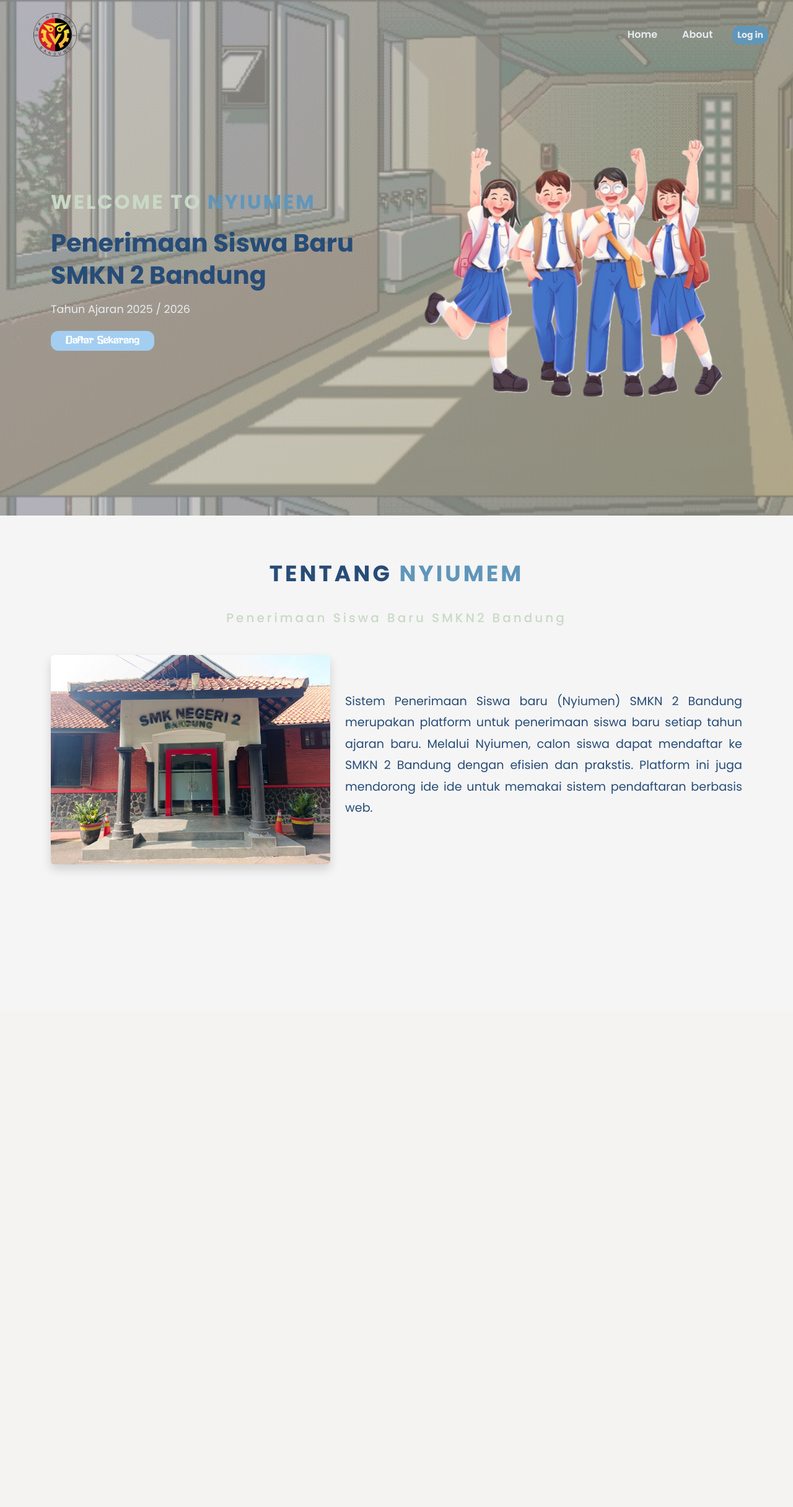
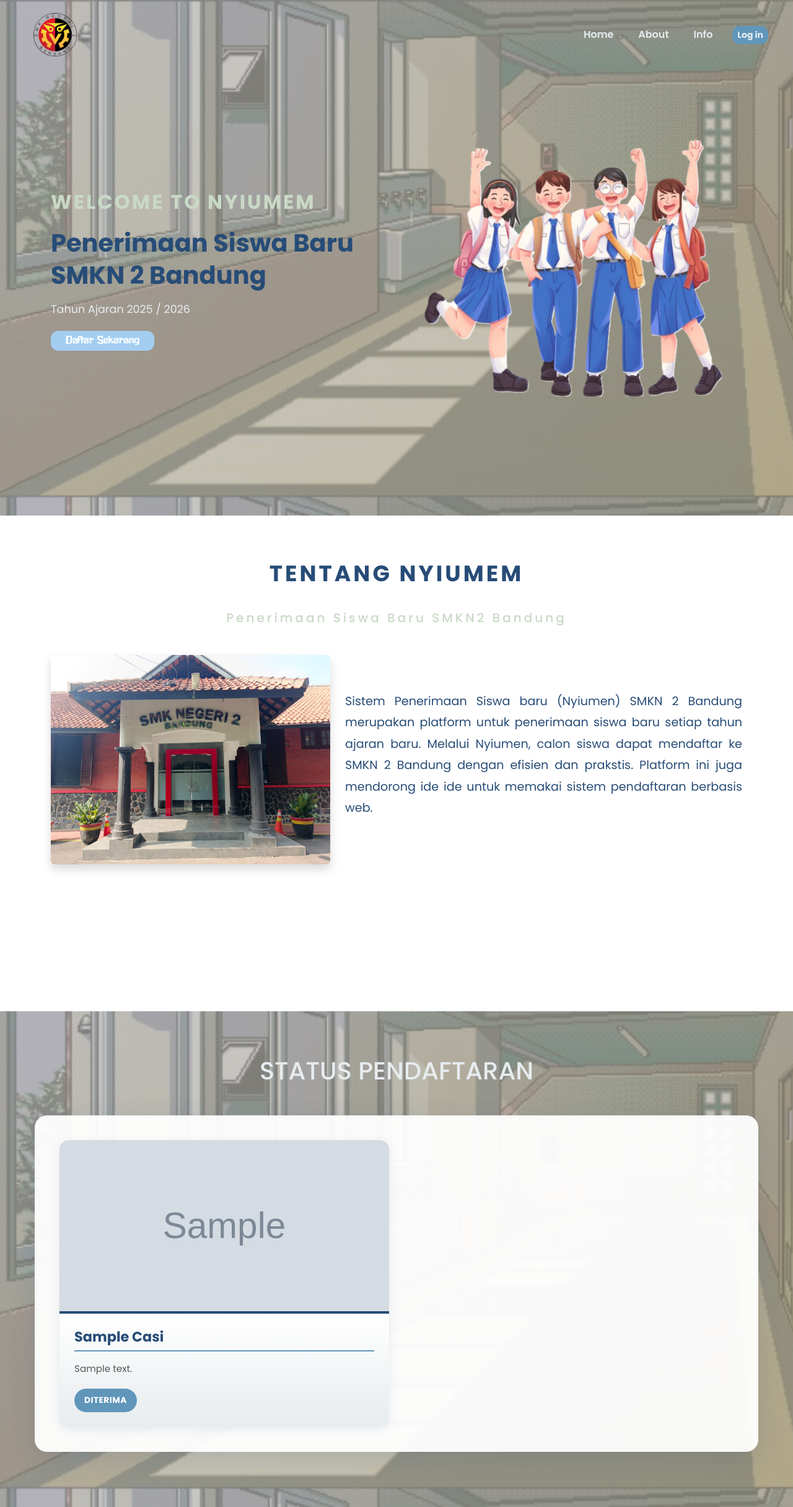
Before and after one commit to Esqi-Meazza/Nyiumem---Penerimaan-Siswa-Baru-SMK, a PHP site: page / in a window 1280 px wide. Shown: the whole page at 62% size. Before the commit the page ends 1406 px from the top, so only its background shows below. Run offline with PHP 8.4, Linux system fonts and the light colour scheme; tables that the repository leaves empty or names only in its code hold one stand-in row (values such as "Sample post"); grey boxes marked "Sample" are stand-in pictures.

Commit message:
third commit

```diff
--- a/index.php
+++ b/index.php
@@ -1,3 +1,8 @@
+<?php
+session_start();
+include 'service/koneksi.php';
+?>
+
 <!DOCTYPE html>
 <html lang="id">
 <head>
@@ -8,7 +13,6 @@
   <link rel="stylesheet" href="style.css" />
   <title>Penerimaan Siswa Baru</title>
 </head>
-
 <body class="bg-light">
   <!-- Navbar -->
   <nav class="navbar fixed-top navbar-expand-lg bg-gradient-custom py-3 animate__animated animate__fadeInDown">
@@ -23,6 +27,9 @@
           </li>
           <li class="nav-item">
             <a class="nav-link fw-semibold" href="#about">About</a>
+          </li>
+          <li class="nav-item">
+            <a class="nav-link fw-semibold" href="#info">Info</a>
           </li>
 
           <!-- Nav Login -->
@@ -77,6 +84,46 @@
        </div>
       </div>
     </div>
+
+  <!-- Info -->
+   <div class="info py-5">
+  <div id="info" class="container info-content py-4">
+    <h1 class="text-center judul-info mb-5 text-purple">STATUS <span>PENDAFTARAN</span></h1>
+    <div class="card">
+      <div class="card-body">
+
+        <div class="row row-cols-1 row-cols-md-2 g-4">
+
+       <?php
+$sql = "SELECT * FROM casis";
+$hasil = $koneksi->query($sql);
+?>
+
+<?php while($row = $hasil->fetch_assoc()) {
+    $fotoFix = str_replace("../", "", $row['foto']);
+?>
+
+  <div class="col">
+    <div class="card">
+      <img src="<?php echo $fotoFix; ?>" class="card-img-top">
+
+      <div class="card-body">
+        <h5 class="card-title"><?php echo $row['nama']; ?></h5>
+        <p class="card-text"><?php echo $row['alamat']; ?></p>
+        <p class="card-text"><?php echo $row['status']; ?></p>
+      </div>
+    </div>
+  </div>
+
+<?php } ?>
+
+</div>
+
+
+      </div>
+    </div>
+  </div>
+</div>
   <script src="https://cdn.jsdelivr.net/npm/bootstrap@5.3.0/dist/js/bootstrap.bundle.min.js"></script>
 </body>
 </html>
--- a/style.css
+++ b/style.css
@@ -1,4 +1,4 @@
-@import url('https://fonts.googleapis.com/css2?family=Anonymous+Pro:ital,wght@0,400;0,700;1,400;1,700&family=Fira+Code:wght@300..700&family=Poppins:ital,wght@0,100;0,200;0,300;0,400;0,500;0,600;0,700;0,800;0,900;1,100;1,200;1,300;1,400;1,500;1,600;1,700;1,800;1,900&display=swap');
+@import url("https://fonts.googleapis.com/css2?family=Anonymous+Pro:ital,wght@0,400;0,700;1,400;1,700&family=Fira+Code:wght@300..700&family=Poppins:ital,wght@0,100;0,200;0,300;0,400;0,500;0,600;0,700;0,800;0,900;1,100;1,200;1,300;1,400;1,500;1,600;1,700;1,800;1,900&display=swap");
 @font-face {
   font-family: Zolla;
   src: url(assets/font/Zolla.ttf);
@@ -20,20 +20,18 @@
 }
 
 body {
-   background: linear-gradient(to bottom right, rgba(255,255,255,0.5), rgba(246,234,187,0.5)),
-                url('assets/img/background.png');
+  background: linear-gradient(
+      to bottom right,
+      rgba(255, 255, 255, 0.5),
+      rgba(246, 234, 187, 0.5)
+    ),
+    url("assets/img/background.png");
   background-size: cover;
   background-position: center;
   background-repeat: no-repeat;
   background-attachment: fixed;
   min-height: 100vh;
   margin-top: 32px;
-}
-
-span {
-  color: var(--air-superiority-blue);
-  font-weight: 600;
-  font-weight: bold;
 }
 .span {
   color: var(--air-superiority-blue);
@@ -143,8 +141,8 @@
 /* about */
 
 .about {
-   min-height: 100vh;
-   background-color: whitesmoke;
+  min-height: auto;
+  background-color: white;
 }
 
 .judul-about {
@@ -152,7 +150,8 @@
   font-weight: bold;
   letter-spacing: 4px;
   color: var(--yinmn-blue);
-}.subjudul-about {
+}
+.subjudul-about {
   font-size: 20px;
   color: var(--white);
   letter-spacing: 4px;
@@ -173,7 +172,7 @@
 .about-image {
   max-height: 100%;
   object-fit: cover;
-  border-radius: 36px;;
+  border-radius: 36px;
 }
 
 .job-search-form .form-group {
@@ -190,6 +189,122 @@
   background: transparent;
   outline: none;
   box-shadow: none;
+}
+
+/* info  */
+.info {
+  padding: 3rem 0;
+  min-height: 100vh;
+}
+
+.info-content {
+  max-width: 1200px;
+  margin: 0 auto;
+  padding: 2rem 1rem;
+}
+
+/* Card Container Utama */
+.info-content > .card {
+  background: rgba(255, 255, 255, 0.95);
+  border: none;
+  border-radius: 20px;
+  box-shadow: 0 10px 40px rgba(39, 76, 119, 0.15);
+  overflow: hidden;
+}
+
+.info-content > .card > .card-body {
+  padding: 2.5rem;
+}
+
+/* Grid Layout */
+.row-cols-1 {
+  --bs-gutter-x: 1.5rem;
+  --bs-gutter-y: 1.5rem;
+}
+
+.row-cols-md-2 > * {
+  flex: 0 0 auto;
+  width: 100%;
+}
+
+@media (min-width: 768px) {
+  .row-cols-md-2 > * {
+    width: 50%;
+  }
+}
+
+/* Card Individual */
+.col .card {
+  height: 100%;
+  border: none;
+  border-radius: 15px;
+  overflow: hidden;
+  transition: all 0.4s ease;
+  background: white;
+  box-shadow: 0 4px 15px rgba(39, 76, 119, 0.1);
+}
+
+.col .card:hover {
+  transform: translateY(-10px);
+  box-shadow: 0 15px 35px rgba(39, 76, 119, 0.25);
+}
+
+/* Card Image */
+.card-img-top {
+  width: 100%;
+  height: 280px;
+  object-fit: cover;
+  border-bottom: 4px solid var(--yinmn-blue);
+  transition: transform 0.4s ease;
+}
+
+.col .card:hover .card-img-top {
+  transform: scale(1.05);
+}
+
+/* Card Body */
+.col .card .card-body {
+  padding: 1.5rem;
+  background: linear-gradient(to bottom, white 0%, var(--antiflash-white) 100%);
+}
+
+/* Card Title */
+.card-title {
+  font-size: 1.4rem;
+  font-weight: 700;
+  color: var(--yinmn-blue);
+  margin-bottom: 1rem;
+  text-transform: capitalize;
+  border-bottom: 2px solid var(--air-superiority-blue);
+  padding-bottom: 0.5rem;
+}
+
+/* Card Text */
+.card-text {
+  font-size: 0.95rem;
+  color: #555;
+  margin-bottom: 0.75rem;
+  line-height: 1.6;
+  display: flex;
+  align-items: start;
+}
+
+.card-text:last-child {
+  margin-bottom: 0;
+}
+
+/* Status Styling */
+.card-text:last-child {
+  font-weight: bold;
+  padding: 0.5rem 1rem;
+  border-radius: 25px;
+  display: inline-block;
+  margin-top: 0.5rem;
+  background: var(--air-superiority-blue);
+  color: white;
+  text-transform: uppercase;
+  font-size: 0.85rem;
+  letter-spacing: 0.5px;
 }
 
 /* //admin page */
```
Also changed, not shown: casis/index.php (+4 -4 lines), README.md, assets/upload/images.jpeg (added). Lines whose indentation alone changed are shown as unchanged.
